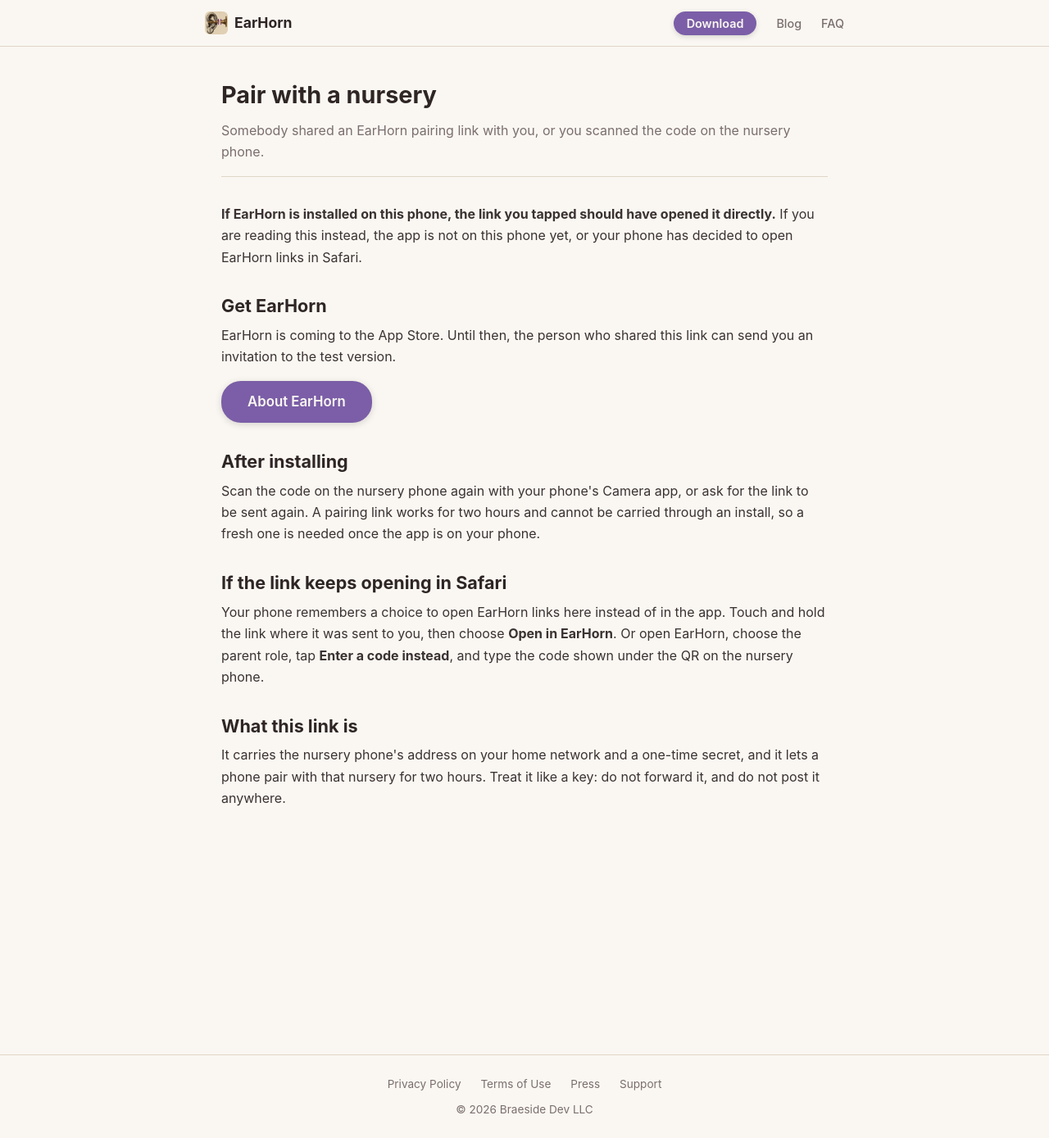
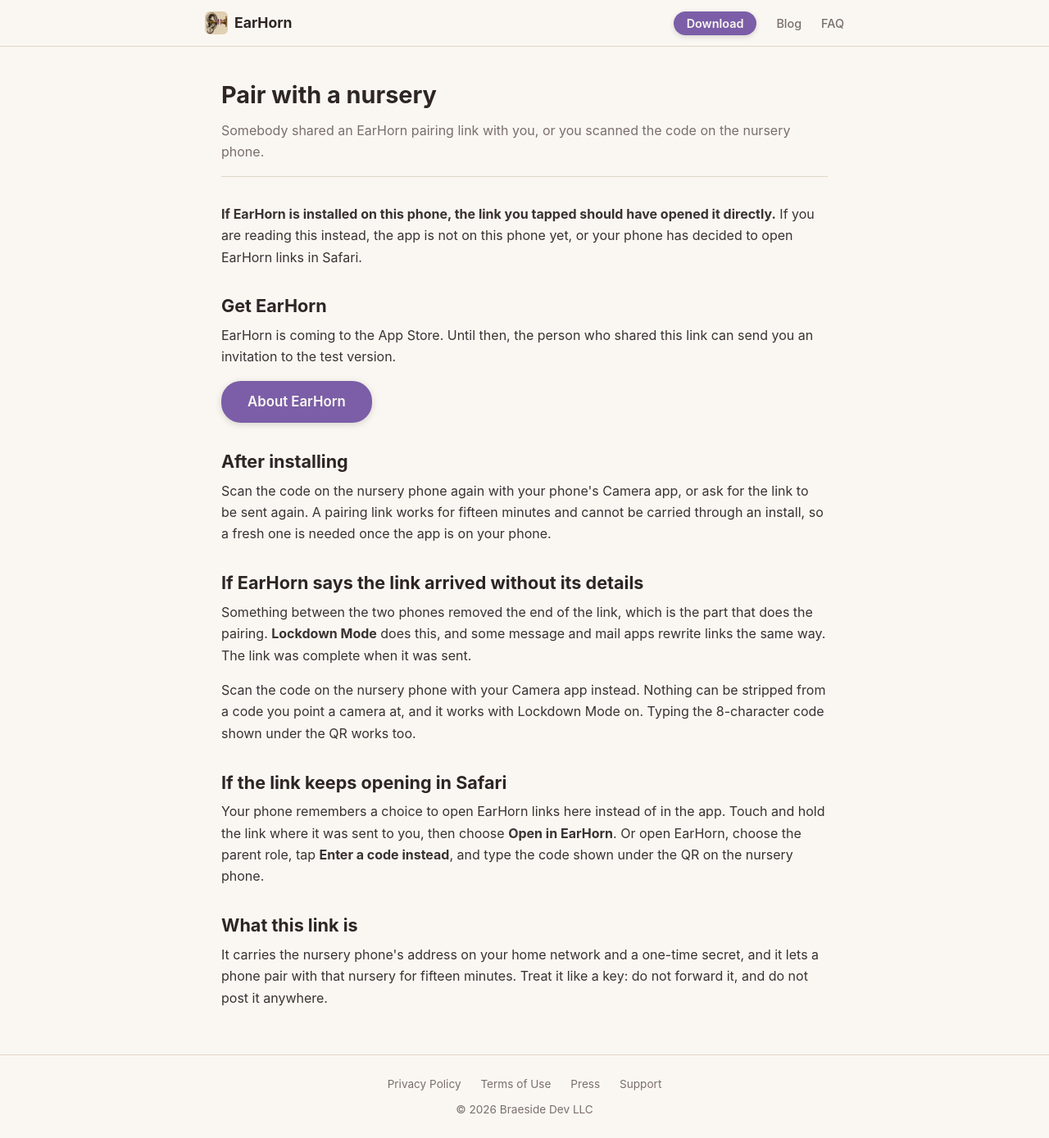
Before and after one commit to braeside-dev/earhorn-site, a Jekyll site: the page built from pair.html, in a window 1280 px wide and 1389 px high. Shown: the whole window at 82% size. Built offline with Jekyll 4.4.1, drawn with Linux system fonts in a browser that asks for light colours.

Commit message:
lockdown mode update

```diff
--- a/pair.html
+++ b/pair.html
@@ -11,7 +11,7 @@ permalink: /pair/
 
 <!-- This page must never log, transmit or store anything after the # in its
      address. The fragment is a live pairing capability: it can pair a phone
-     with the nursery for the next two hours. There is no analytics and no
+     with the nursery for the next fifteen minutes. There is no analytics and no
      third party script on this page, nothing reads window.location.hash, and
      the address is never rendered into the page. Keep it that way. -->
 
@@ -24,13 +24,17 @@ permalink: /pair/
     <p><a class="btn-cta" href="{{ '/download/' | relative_url }}">About EarHorn</a></p>
 
     <h2>After installing</h2>
-    <p>Scan the code on the nursery phone again with your phone's Camera app, or ask for the link to be sent again. A pairing link works for two hours and cannot be carried through an install, so a fresh one is needed once the app is on your phone.</p>
+    <p>Scan the code on the nursery phone again with your phone's Camera app, or ask for the link to be sent again. A pairing link works for fifteen minutes and cannot be carried through an install, so a fresh one is needed once the app is on your phone.</p>
+
+    <h2>If EarHorn says the link arrived without its details</h2>
+    <p>Something between the two phones removed the end of the link, which is the part that does the pairing. <strong>Lockdown Mode</strong> does this, and some message and mail apps rewrite links the same way. The link was complete when it was sent.</p>
+    <p>Scan the code on the nursery phone with your Camera app instead. Nothing can be stripped from a code you point a camera at, and it works with Lockdown Mode on. Typing the 8-character code shown under the QR works too.</p>
 
     <h2>If the link keeps opening in Safari</h2>
     <p>Your phone remembers a choice to open EarHorn links here instead of in the app. Touch and hold the link where it was sent to you, then choose <strong>Open in EarHorn</strong>. Or open EarHorn, choose the parent role, tap <strong>Enter a code instead</strong>, and type the code shown under the QR on the nursery phone.</p>
 
     <h2>What this link is</h2>
-    <p>It carries the nursery phone's address on your home network and a one-time secret, and it lets a phone pair with that nursery for two hours. Treat it like a key: do not forward it, and do not post it anywhere.</p>
+    <p>It carries the nursery phone's address on your home network and a one-time secret, and it lets a phone pair with that nursery for fifteen minutes. Treat it like a key: do not forward it, and do not post it anywhere.</p>
 
 </div>
 
```
Also changed, not shown: download.md (+1 -1 lines), faq.md (+11 -2 lines), index.md (+2 -2 lines).
